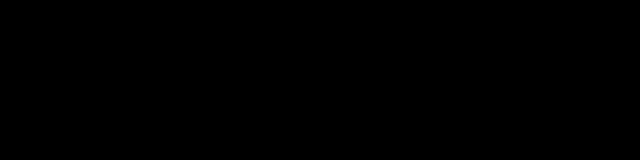
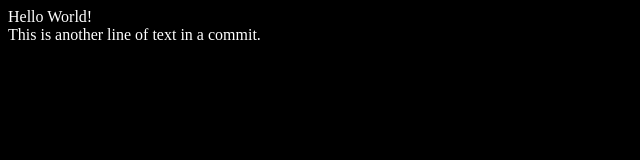
Before and after one commit to thezekester/zekesite, a plain HTML site: page index.html in a window 1280 px wide. Shown: the whole page, without its empty margins (0-640 px from the left). Drawn offline with Linux system fonts and the light colour scheme.

Commit message:
white text

```diff
--- a/index.html
+++ b/index.html
@@ -3,7 +3,7 @@
         <title>This is Zeke's First Website</title>
     </head>
 
-    <body style="background-color:black; foreground-color:white;">
+    <body style="background-color:black; color:white;">
         Hello World!<br/>
         This is another line of text in a commit.<br/>
 
```
